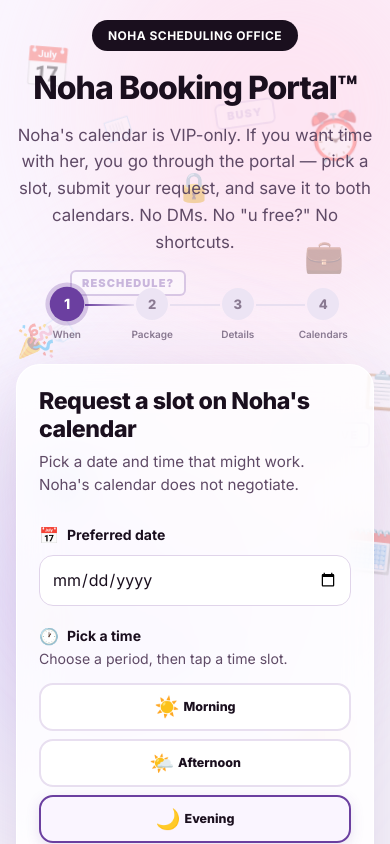
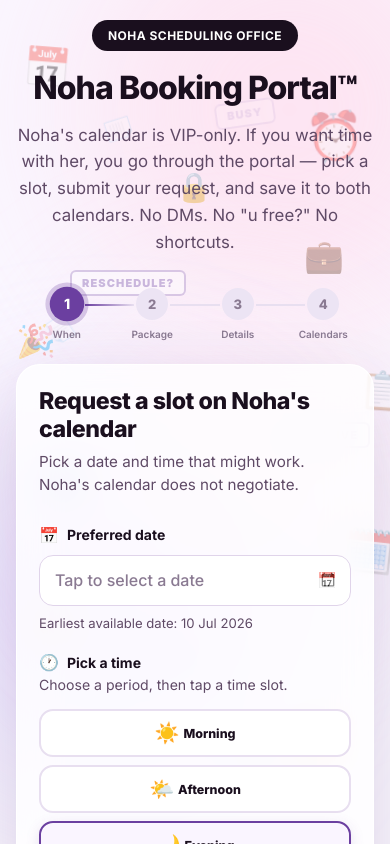
Before and after one commit to nohaelsheweikh/noha-booking-portal, a React (Vite) app: page / in a window 390 px wide. Shown: the top 844 px of the page. Built offline with nearby package versions, Linux system fonts and the light colour scheme; no server answers.

Commit message:
Improve mobile date picker UX and min-date handling.
Restore native iOS date constraints, use local timezone for the earliest bookable date, and add a clear tap-to-select placeholder.

```diff
--- a/src/App.css
+++ b/src/App.css
@@ -424,15 +424,72 @@ body {
 }
 
 .field input[type="date"] {
-  -webkit-appearance: none;
-  appearance: none;
   min-height: 48px;
   line-height: 1.2;
+  padding-right: 44px;
+  cursor: pointer;
 }
 
 .field input[type="date"]::-webkit-date-and-time-value {
   text-align: left;
   min-width: 0;
+}
+
+.date-input-wrap {
+  position: relative;
+  width: 100%;
+  cursor: pointer;
+}
+
+.date-input-wrap:focus-within {
+  outline: none;
+}
+
+.date-input-wrap:focus-within input {
+  border-color: var(--purple-light);
+  box-shadow: 0 0 0 4px rgba(107, 63, 160, 0.12);
+}
+
+.date-input-empty {
+  color: transparent;
+}
+
+.date-input-empty::-webkit-datetime-edit,
+.date-input-empty::-webkit-datetime-edit-fields-wrapper,
+.date-input-empty::-webkit-datetime-edit-text,
+.date-input-empty::-webkit-datetime-edit-month-field,
+.date-input-empty::-webkit-datetime-edit-day-field,
+.date-input-empty::-webkit-datetime-edit-year-field {
+  color: transparent;
+}
+
+.date-placeholder {
+  position: absolute;
+  left: 16px;
+  top: 50%;
+  transform: translateY(-50%);
+  color: var(--ink-muted);
+  font-size: 1rem;
+  font-weight: 500;
+  pointer-events: none;
+}
+
+.date-input-icon {
+  position: absolute;
+  right: 14px;
+  top: 50%;
+  transform: translateY(-50%);
+  font-size: 1rem;
+  line-height: 1;
+  pointer-events: none;
+  opacity: 0.55;
+}
+
+.field-hint {
+  margin: 8px 0 0;
+  font-size: 0.82rem;
+  color: var(--ink-soft);
+  line-height: 1.4;
 }
 
 .field input:focus {
--- a/src/components/booking/WhenStep.jsx
+++ b/src/components/booking/WhenStep.jsx
@@ -1,25 +1,58 @@
-import { getMinBookingDate } from "../../constants/availability";
+import { useId, useRef } from "react";
+import {
+  formatMinBookingDateLabel,
+  getMinBookingDate,
+} from "../../constants/availability";
 import { WHEN_STEP_DESC } from "../../constants/copy";
 import TimePicker from "../TimePicker";
 
 export default function WhenStep({ date, time, onDateChange, onTimeChange }) {
+  const inputRef = useRef(null);
+  const inputId = useId();
+  const minDate = getMinBookingDate();
+
+  const openDatePicker = () => {
+    const input = inputRef.current;
+    if (!input) return;
+
+    input.focus();
+    if (typeof input.showPicker === "function") {
+      input.showPicker();
+    }
+  };
+
   return (
     <div className="step-content fade-in">
       <h2>Request a slot on Noha's calendar</h2>
       <p className="step-desc">{WHEN_STEP_DESC}</p>
 
       <div className="field">
-        <label htmlFor="date">
+        <label htmlFor={inputId}>
           <span className="field-icon">📅</span>
           Preferred date
         </label>
-        <input
-          type="date"
-          id="date"
-          value={date}
-          onChange={(e) => onDateChange(e.target.value)}
-          min={getMinBookingDate()}
-        />
+        <div className="date-input-wrap" onClick={openDatePicker}>
+          <input
+            ref={inputRef}
+            type="date"
+            id={inputId}
+            value={date}
+            onChange={(event) => onDateChange(event.target.value)}
+            min={minDate}
+            className={date ? "" : "date-input-empty"}
+          />
+          {!date && (
+            <span className="date-placeholder" aria-hidden="true">
+              Tap to select a date
+            </span>
+          )}
+          <span className="date-input-icon" aria-hidden="true">
+            📅
+          </span>
+        </div>
+        <p className="field-hint">
+          Earliest available date: {formatMinBookingDateLabel()}
+        </p>
       </div>
 
       <TimePicker value={time} onChange={onTimeChange} />
--- a/src/constants/availability.js
+++ b/src/constants/availability.js
@@ -1,8 +1,24 @@
 export const BOOKING_OPENS_ON = "2026-07-10";
 
+function getLocalDateString(date = new Date()) {
+  const year = date.getFullYear();
+  const month = String(date.getMonth() + 1).padStart(2, "0");
+  const day = String(date.getDate()).padStart(2, "0");
+  return `${year}-${month}-${day}`;
+}
+
 export function getMinBookingDate() {
-  const today = new Date().toISOString().split("T")[0];
+  const today = getLocalDateString();
   return today > BOOKING_OPENS_ON ? today : BOOKING_OPENS_ON;
+}
+
+export function formatMinBookingDateLabel() {
+  const [year, month, day] = getMinBookingDate().split("-").map(Number);
+  return new Date(year, month - 1, day).toLocaleDateString("en-GB", {
+    day: "numeric",
+    month: "short",
+    year: "numeric",
+  });
 }
 
 export function isDateBookable(date) {
```
